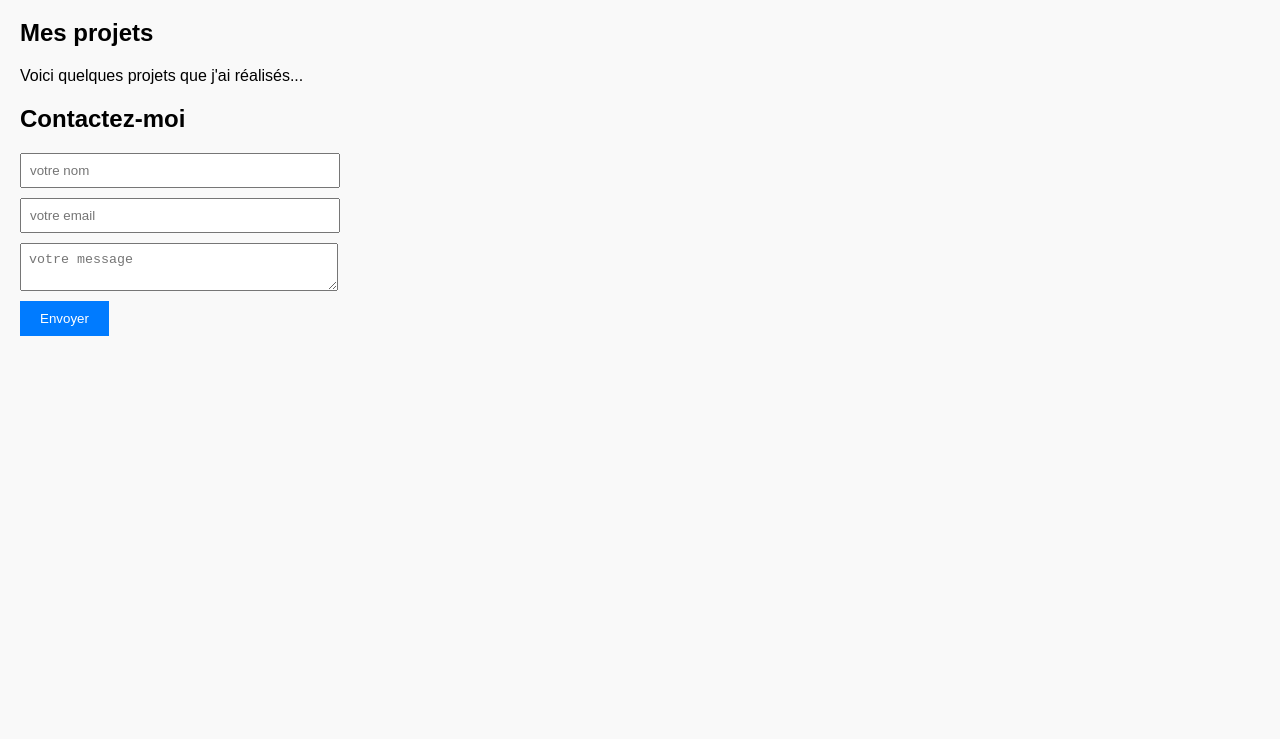
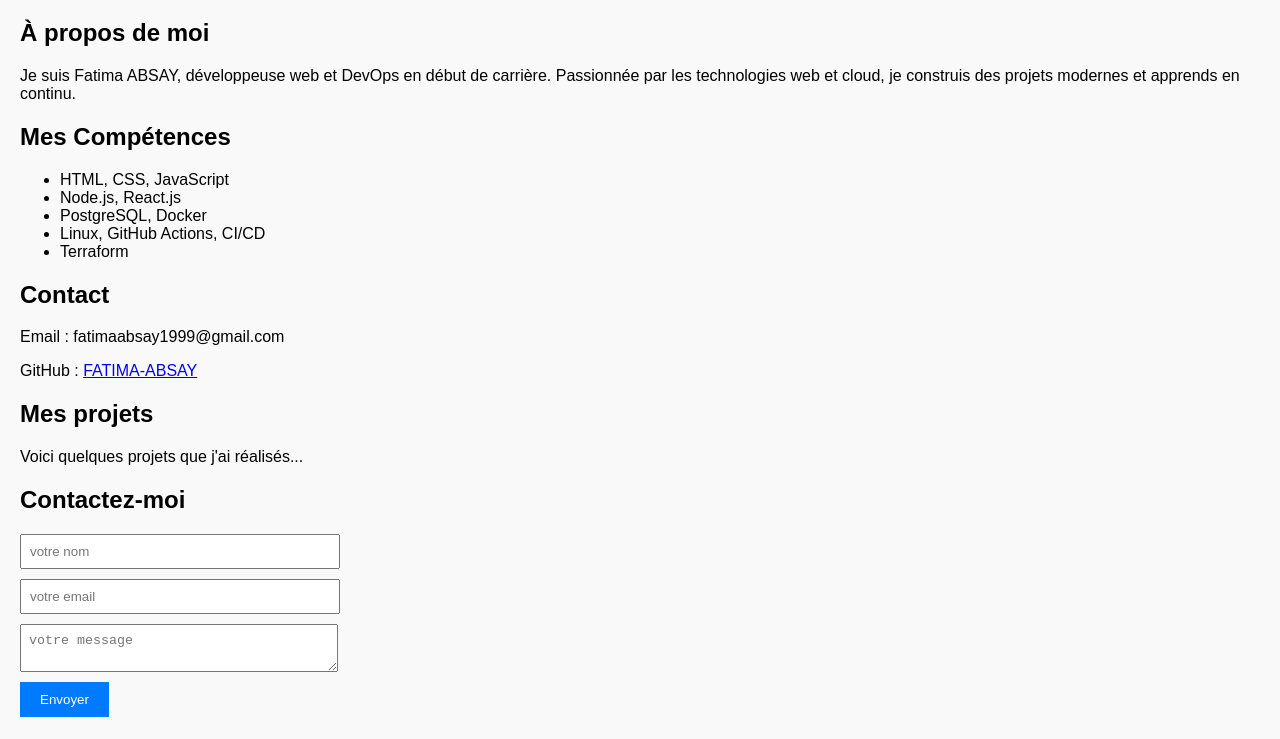
Before and after one commit to FATIMA-ABSAY/Mini-portfolio, a website: page index.html in a window 1280 px wide. Shown: the part 61-800 px from the top of the page. Drawn offline with Linux system fonts and the light colour scheme.

Commit message:
Ajout des sections à propos, compétences et contact

```diff
--- a/index.html
+++ b/index.html
@@ -7,6 +7,26 @@
 </head>
 <body>
   <header><h1>Bienvenue sur mon Portfolio</h1></header>
+  <section id="about">
+    <h2>À propos de moi</h2>
+    <p>Je suis Fatima ABSAY, développeuse web et DevOps en début de carrière. Passionnée par les technologies web et cloud, je construis des projets modernes et apprends en continu.</p>
+  </section>
+  <section id="skills">
+    <h2>Mes Compétences</h2>
+    <ul>
+      <li>HTML, CSS, JavaScript</li>
+      <li>Node.js, React.js</li>
+      <li>PostgreSQL, Docker</li>
+      <li>Linux, GitHub Actions, CI/CD</li>
+      <li>Terraform</li>
+    </ul>
+  </section>
+  <section id="contact">
+    <h2>Contact</h2>
+    <p>Email : fatimaabsay1999@gmail.com</p>
+    <p>GitHub : <a href="https://github.com/FATIMA-ABSAY" target="_blank">FATIMA-ABSAY</a></p>
+
+  </section>
 
   <section>
     <h2>Mes projets</h2>
```
